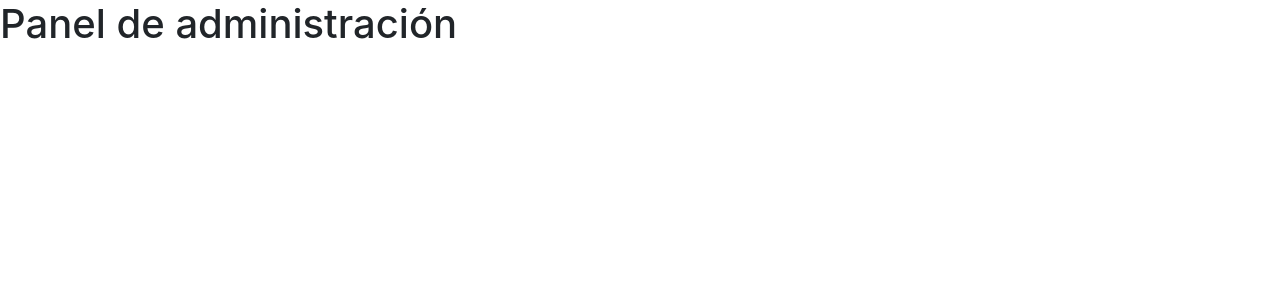
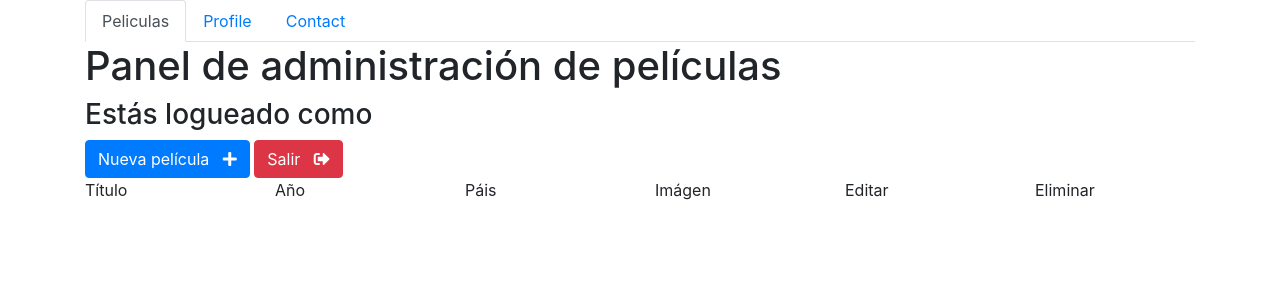
Before and after one commit to dmc21/CRUD-PHP-CodeIgniter, a CodeIgniter app: the page made by application/views/ViewLocation/admin.php in a window 1280 px wide. Shown: the top 300 px of the page. Run offline with CodeIgniter, Linux system fonts and the light colour scheme; data that the repository does not hold is empty; some libraries are stand-ins or nearby versions.

Commit message:
correcto

```diff
--- a/application/config/autoload.php
+++ b/application/config/autoload.php
@@ -58,7 +58,7 @@ $autoload['packages'] = array();
 |
 |	$autoload['libraries'] = array('user_agent' => 'ua');
 */
-$autoload['libraries'] = array('database');
+$autoload['libraries'] = array('database','session');
 
 /*
 | -------------------------------------------------------------------
@@ -89,7 +89,7 @@ $autoload['drivers'] = array();
 |
 |	$autoload['helper'] = array('url', 'file');
 */
-$autoload['helper'] = array();
+$autoload['helper'] = array('url','form');
 
 /*
 | -------------------------------------------------------------------
--- a/application/config/config.php
+++ b/application/config/config.php
@@ -23,7 +23,7 @@ defined('BASEPATH') OR exit('No direct script access allowed');
 | a PHP script and you can easily do that on your own.
 |
 */
-$config['base_url'] = '';
+$config['base_url'] = 'http://localhost/ejercicios_servidor/appCI';
 
 /*
 |--------------------------------------------------------------------------
--- a/application/database_sql/db_appCI.sql
+++ b/application/database_sql/db_appCI.sql
@@ -36,4 +36,8 @@ CREATE TABLE localizaciones(
     id_pelicula INT UNSIGNED NOT NULL
 );
 
-INSERT INTO usuarios VALUES (1,'david','mora','dan@gmail.com','dmora','123','0');
+INSERT INTO usuarios VALUES (1,'david','mora','dan@gmail.com','dmora','123');
+
+SELECT * FROM usuarios;
+
+INSERT INTO peliculas VALUES (NULL,'Armageddon 2','2014','Reino Unido','assets/peliculas/armagedon.jpg');
--- a/application/views/ViewLocation/admin.php
+++ b/application/views/ViewLocation/admin.php
@@ -1,17 +1,117 @@
 <!doctype html>
 <html lang="en">
   <head>
-    <title>Title</title>
+    <title>App Code Igniter</title>
     <!-- Required meta tags -->
     <meta charset="utf-8">
     <meta name="viewport" content="width=device-width, initial-scale=1, shrink-to-fit=no">
 
     <!-- Bootstrap CSS -->
+    <link rel="stylesheet" href="https://use.fontawesome.com/releases/v5.4.1/css/all.css" integrity="sha384-5sAR7xN1Nv6T6+dT2mhtzEpVJvfS3NScPQTrOxhwjIuvcA67KV2R5Jz6kr4abQsz" crossorigin="anonymous">
     <link rel="stylesheet" href="https://stackpath.bootstrapcdn.com/bootstrap/4.1.2/css/bootstrap.min.css" integrity="sha384-Smlep5jCw/wG7hdkwQ/Z5nLIefveQRIY9nfy6xoR1uRYBtpZgI6339F5dgvm/e9B" crossorigin="anonymous">
   </head>
   <body>
+    <div class="container">
+    <ul class="nav nav-tabs" id="myTab" role="tablist">
+  <li class="nav-item">
+    <a class="nav-link active" id="home-tab" data-toggle="tab" href="#home" role="tab" aria-controls="home" aria-selected="true">Peliculas</a>
+  </li>
+  <li class="nav-item">
+    <a class="nav-link" id="profile-tab" data-toggle="tab" href="#profile" role="tab" aria-controls="profile" aria-selected="false">Profile</a>
+  </li>
+  <li class="nav-item">
+    <a class="nav-link" id="contact-tab" data-toggle="tab" href="#contact" role="tab" aria-controls="contact" aria-selected="false">Contact</a>
+  </li>
+</ul>
+<div class="tab-content" id="myTabContent">
+  <div class="tab-pane fade show active" id="home" role="tabpanel" aria-labelledby="home-tab">
 
-      <h1>Panel de administración</h1>
+  <h1>Panel de administración de películas</h1>
+    <h2><?php if(isset($msg)) echo "$msg" ?></h2>
+      <h3>Estás logueado como <?php echo $informacion[0]['nombre']; ?></h3>
+      <button type="button" class="btn btn-primary" data-toggle="modal" data-target="#exampleModal" data-whatever="@mdo">Nueva película &nbsp; <i class="fas fa-plus"></i></button>
+      <button class="btn btn-danger">Salir &nbsp; <i class="fas fa-sign-out-alt"></i></button>
+
+
+
+<div class="modal fade" id="exampleModal" tabindex="-1" role="dialog" aria-labelledby="exampleModalLabel" aria-hidden="true">
+  <div class="modal-dialog" role="document">
+    <div class="modal-content">
+      <div class="modal-header">
+        <h5 class="modal-title" id="exampleModalLabel">Alta de películas</h5>
+        <button type="button" class="close" data-dismiss="modal" aria-label="Close">
+          <span aria-hidden="true">&times;</span>
+        </button>
+      </div>
+      <div class="modal-body">
+      <?php echo '<form action="'.site_url('ControllerMovies/insertMovie').'" method="get">'; ?>
+          <div class="form-group">
+            <label for="titulo" class="col-form-label">Título:</label>
+            <input type="text" class="form-control" id="titulo" name="titulo">
+          </div>
+
+          <div class="form-group">
+            <label for="anio" class="col-form-label">Año:</label>
+            <input type="number" class="form-control" id="anio" name="anio">
+          </div>
+
+          <div class="form-group">
+            <label for="pais" class="col-form-label">País:</label>
+            <input type="text" class="form-control" id="pais" name="pais">
+          </div>
+
+          <div class="form-group">
+            <label for="imagen" class="col-form-label">Imagen de cartel:</label>
+            <input type="file" class="form-control" id="imagen" name="imagen">
+          </div>
+          <div class="modal-footer">
+        <button type="submit" class="btn btn-primary">Insertar</button>
+        <button type="button" class="btn btn-secondary" data-dismiss="modal">Salir</button>
+      </div>
+        </form>
+      </div>
+    </div>
+  </div>
+</div>
+
+      <div class="row">
+          <div class="col">Título</div>
+          <div class="col">Año</div>
+          <div class="col">Páis</div>
+          <div class="col">Imágen</div>
+          <div class="col">Editar</div>
+          <div class="col">Eliminar</div>
+        </div>
+
+            <?php
+            for($i=0;$i<count($movies);$i++){
+              $info = $movies[$i];
+              echo '<form action="'.site_url('ControllerMovies/updateMovie/'.$info['id']).'" method="get">';
+              echo "<div class='row mt-1 mb-1'>";
+                echo "<div class='col'><input type='text' class='form-control' value='".$info["titulo"]."' name='titulo'></div>";
+                echo "<div class='col'><input type='number' class='form-control' value='".$info["anio"]."' name='anio'></div>";
+                echo "<div class='col'><input type='text' class='form-control' value='".$info["pais"]."' name='pais'></div>";
+                echo "<div class='col'><input type='text' class='form-control' value='".$info["cartel_src"]."' name='imagen'></div>";
+                echo "<div class='col'><button type='submit' class='btn btn-success'>Aplicar cambios &nbsp; <i class='fas fa-retweet'></i></button></div>";
+                echo "<div class='col'><a href='".site_url('ControllerMovies/deleteMovie/'.$info['id'])."'>
+                <input type='button' class='btn btn-danger' value='Eliminar'></a></div>";
+              echo "</div>";
+              echo "</form>";
+            }
+
+            ?>
+
+  </div>
+
+
+  <div class="tab-pane fade" id="profile" role="tabpanel" aria-labelledby="profile-tab">
+            <h1>Panel en desarrollo (Lugares)</h1>
+  </div>
+  <div class="tab-pane fade" id="contact" role="tabpanel" aria-labelledby="contact-tab">
+          <h1>Panel en desarrollo (Usuarios)</h1>
+  </div>
+     </div>
+</div>
 
     <!-- Optional JavaScript -->
     <!-- jQuery first, then Popper.js, then Bootstrap JS -->
--- a/application/views/ViewUser/login.php
+++ b/application/views/ViewUser/login.php
@@ -15,16 +15,16 @@
   <div class="container">
   <h1>FIRST APLICATION CODE IGNITER</h1>
 
-  <form action="index.php/ControllerUser/confirmLogin" method="get">
+  <?php echo '<form action="'.site_url('ControllerUser/confirmLogin').'" method="get">'; ?>
       <div class="form-group">
         <label for="user">User:</label>
         <input type="text"
-          class="form-control" name="nombre" id="nombre" placeholder="Usuario">
+          class="form-control" name="nombre" id="nombre" placeholder="Usuario" required>
       </div>
       <div class="form-group">
         <label for="pass">Password:</label>
         <input type="text"
-          class="form-control" name="pass" id="pass" placeholder="Contraseña">
+          class="form-control" name="pass" id="pass" placeholder="Contraseña" required>
       </div>
       <button type="submit" class="btn btn-primary">LOGIN</button>
       </form>
```
Also changed, not shown: application/controllers/ControllerMovies.php (added, +59 -0 lines), application/controllers/ControllerUser.php (+11 -4 lines), application/models/ModelMovies.php (added, +43 -0 lines), application/models/ModelUser.php (+19 -1 lines).
